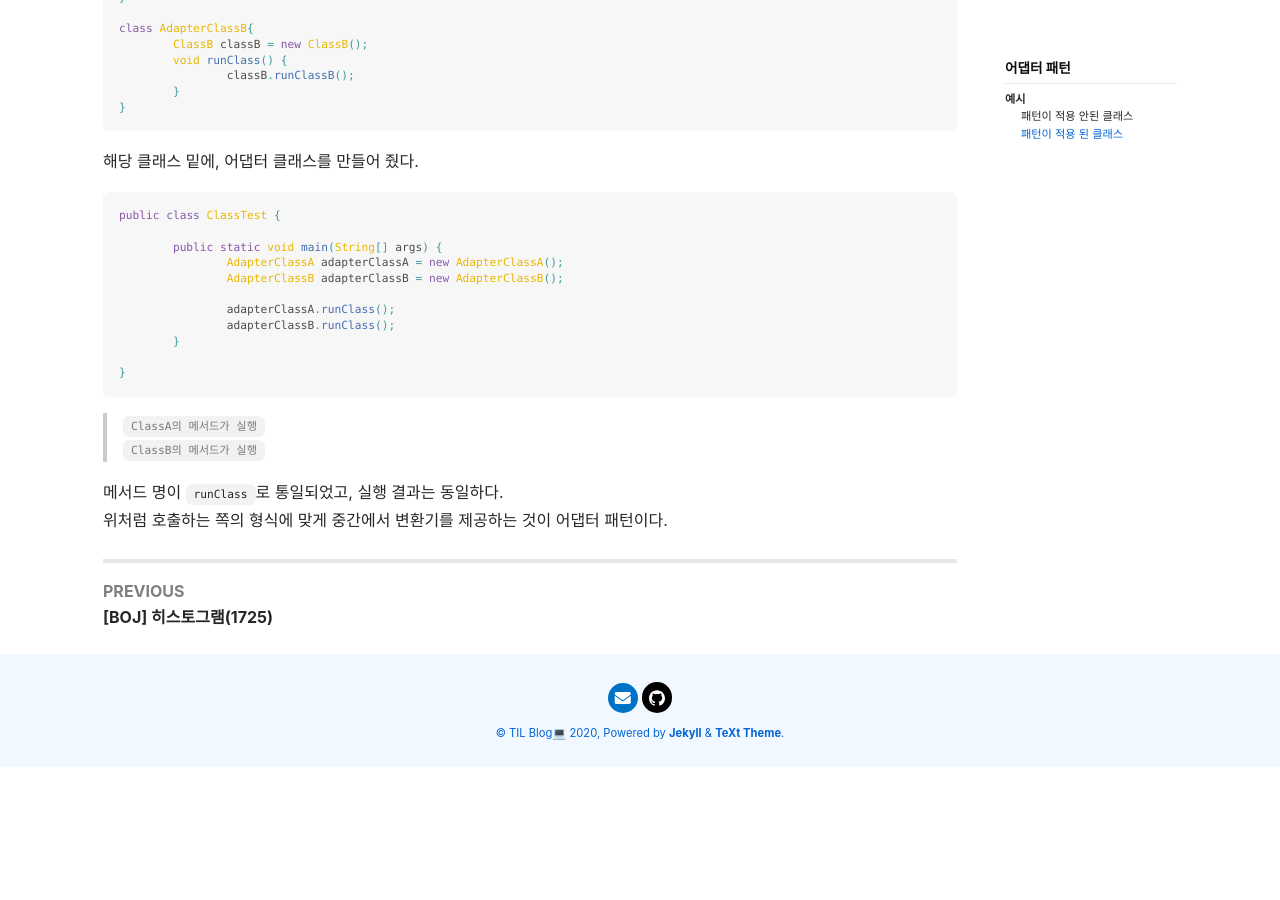
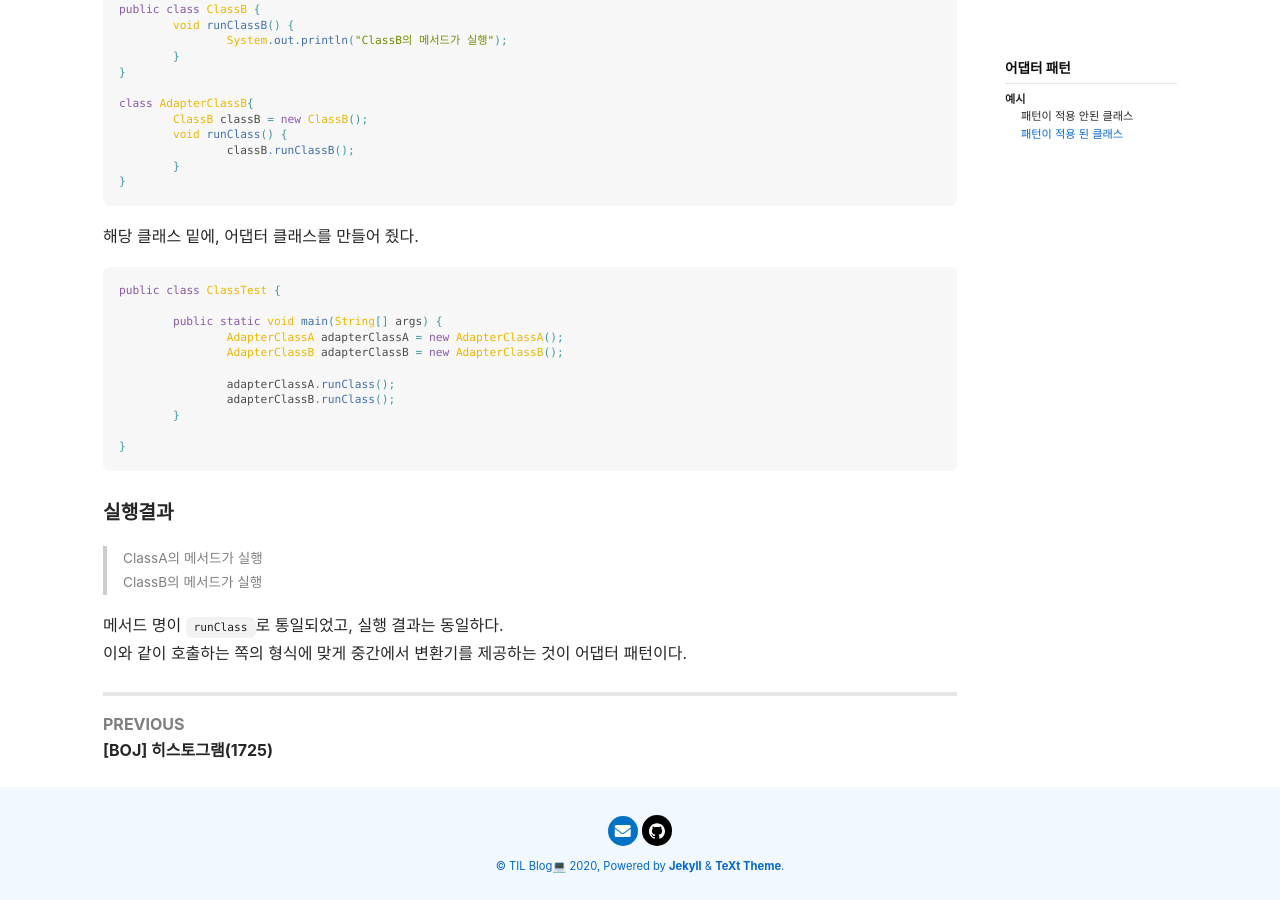
Before and after one commit to vividswan/vividswan.github.io, a Jekyll site: the page built from _posts/Java/2020-07-19-[Java]어댑터 패턴.md, in a window 1280 px wide and 900 px high, scrolled down 1761 px. Built offline with Jekyll 4.4.1, drawn with Linux system fonts in a browser that asks for light colours; nearby versions of some CDN libraries; comment, search, counter and statistics services are not loaded; before the commit the page ends 2528 px from its top, so only the background shows below that.

Commit message:
Update 2020-07-19-[Java]어댑터 패턴.md

````diff
--- a/_posts/Java/2020-07-19-[Java]어댑터 패턴.md
+++ b/_posts/Java/2020-07-19-[Java]어댑터 패턴.md
@@ -9,9 +9,10 @@
 # 어댑터 패턴
 
 자바의 데이터베이스 시스템과 같이, 사용자가 구체적인 내부 구조를 몰라도 공통의 인터페이스를 통해 조작할 수 있는 것들이 있다.<br>
-이러한 것들을 가능하게 하는 것이 `싱글턴 패턴(Singleton pattern)` 인데, 변환기라는 뜻을 가진 어댑터의 뜻에 맞게, 호출하는 쪽에 맞게 중간에 변환을 해주는 패턴이다.<br>
 
 <!--more-->
+
+이러한 것들을 가능하게 하는 것이 `싱글턴 패턴(Singleton pattern)` 인데, 변환기라는 뜻을 가진 어댑터의 뜻에 맞게, 호출하는 쪽에 맞게 중간에 변환을 해주는 패턴이다.<br>
 
 ## 예시
 
@@ -51,7 +52,9 @@
 }
 ```
 
-> `ClassA의 메서드가 실행`<br> `ClassB의 메서드가 실행`<br>
+#### 실행결과
+
+> ClassA의 메서드가 실행<br> ClassB의 메서드가 실행<br>
 
 이렇게 하면 원하는 실행 결과가 나오지만 더 복잡해지는 실제 개발에서,<br>
 일일이 runClassA, runClassB, ... 가 아니라 runClass로 메서드를 호출하는 것을 통일하고 싶을 땐, 어댑터 패턴을 사용하면 된다.
@@ -104,7 +107,9 @@
 }
 ```
 
-> `ClassA의 메서드가 실행`<br> `ClassB의 메서드가 실행`<br>
+#### 실행결과
+
+> ClassA의 메서드가 실행<br> ClassB의 메서드가 실행<br>
 
 메서드 명이 `runClass`로 통일되었고, 실행 결과는 동일하다.<br>
-위처럼 호출하는 쪽의 형식에 맞게 중간에서 변환기를 제공하는 것이 어댑터 패턴이다.
+이와 같이 호출하는 쪽의 형식에 맞게 중간에서 변환기를 제공하는 것이 어댑터 패턴이다.
````
